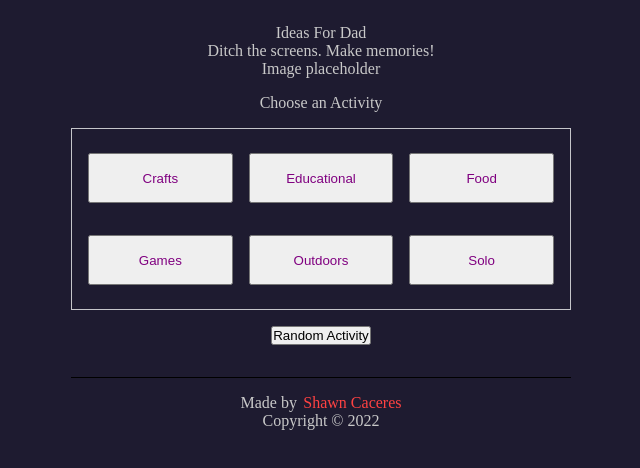
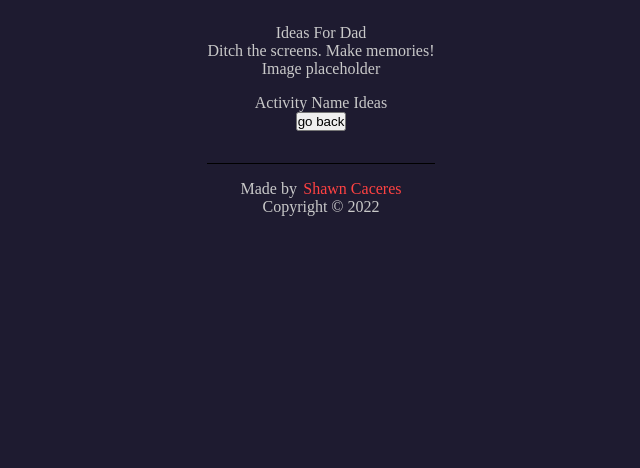
Before and after one commit to shawncace/parental-assitant-react, a React (Create React App) app: page / in a window 1280 px wide. Both pictures are taken after a click on the button "Educational". Shown: the top 468 px of the page, without its empty margins (319-959 px from the left). Built offline with nearby package versions, Linux system fonts and the light colour scheme.

Commit message:
figuring out context

```diff
--- a/src/App.js
+++ b/src/App.js
@@ -1,14 +1,18 @@
+import {DataProvider} from "./AppContext";
 import Header from "./components/Header";
 import Options from "./components/Options"
 import Footer from "./components/Footer"
 
 function App() {
   return (
-    <div className="App">
-      <Header />
-      <Options />
-      <Footer />
-    </div>
+    <DataProvider>
+      <div className="App">
+        <Header />
+        <Options />
+        <Footer />
+      </div>
+    </DataProvider>
+
   );
 }
 
--- a/src/AppContext.js
+++ b/src/AppContext.js
@@ -1,3 +1,50 @@
-import {createContext} from 'react';
+import {createContext, useReducer} from 'react';
+import craftsData from './data/crafts.json'
 
-export const AppContext=createContext();
+const DataContext=createContext();
+
+const ACTION = {
+  SET_COUPLES: 'setCouples',
+  ACTIVITY_CLICK: 'activityClick',
+  GO_BACK_CLICK: 'goBackClick'
+}
+
+const reducer = (state={
+  activityName:''
+}, action) =>{
+  switch(action.type){
+    case 'setCouples':
+      return{
+        ...state,
+        activityName: craftsData.name}
+    case 'activityClick':
+      return{...state, clicked:true}
+    case 'goBackClick':
+      return{...state, clicked:false}
+    default:
+      throw new Error();
+  }
+}
+
+const DataProvider = (props)=>{
+  const [state, dispatch]=useReducer(reducer,{
+    clicked: false,
+    couples: false,
+    actiityName: craftsData.name
+  })
+
+
+  return (
+    <DataContext.Provider
+      value={{
+        ACTION,
+        clicked: state.clicked,
+        activityName:state.activityName,
+        dispatch
+      }}>
+      {props.children}
+    </DataContext.Provider>
+  )
+}
+
+export {DataContext, DataProvider}
--- a/src/components/DisplayActivity.js
+++ b/src/components/DisplayActivity.js
@@ -1,11 +1,24 @@
-
+import { useContext } from "react";
+import { DataContext } from "../AppContext";
 
 const DisplayActivity = () => {
+  const {dispatch, ACTION, activityName}=useContext(DataContext)
+
+  const handleGoBackClick=()=>{
+    dispatch({
+      type: ACTION.GO_BACK_CLICK
+    })
+  }
+
   return (
     <>
       <div>
-        yo
+        Activity Name Ideas
       </div>
+
+      <div>{activityName}</div>
+
+      <button onClick={handleGoBackClick}>go back</button>
     </>
     );
 }
--- a/src/components/Options.js
+++ b/src/components/Options.js
@@ -1,3 +1,6 @@
+import { useContext } from "react";
+import { DataContext } from "../AppContext";
+
 import CraftsButton from "./optionButtons/CraftsButton";
 import EducationalButton from "./optionButtons/EducationalButton";
 import FoodButton from "./optionButtons/FoodButton";
@@ -5,12 +8,19 @@ import GamesButton from "./optionButtons/GamesButton";
 import OutdoorsButton from "./optionButtons/OutdoorsButton";
 import SoloButton from "./optionButtons/SoloButton";
 import DisplayActivity from "./DisplayActivity";
-import Crafts from "../data/crafts.json"
+
+
 
 const Options = () => {
+  const {clicked}=useContext(DataContext)
+
   return (
     <div className="options-section">
-
+      {
+        clicked ?
+        <DisplayActivity />
+        :
+        <>
           <div className="options-header">
             Choose an Activity
           </div>
@@ -29,8 +39,12 @@ const Options = () => {
           </div>
 
           <button className="random-activity-btn">Random Activity</button>
+          </>
+      }
+    </div>
 
-    </div>
+
+
   );
 }
 
--- a/src/components/optionButtons/CraftsButton.js
+++ b/src/components/optionButtons/CraftsButton.js
@@ -1,16 +1,24 @@
-import {useState} from 'react'
+import { useContext } from "react";
+import { DataContext } from "../../AppContext";
 
 const CraftsButton = () => {
-  const[btnClicked, SetBtnClicked]=useState(false)
+  const {dispatch, ACTION}=useContext(DataContext)
 
-  const displayActivity=()=>{
-    SetBtnClicked(true)
+  const handleClick=()=>{
+    dispatch({
+      type: ACTION.ACTIVITY_CLICK,
+    })
+
+    dispatch({
+      type: ACTION.SET_COUPLES
+    })
   }
+
 
   return (
     <>
       <button className='btn'
-              onClick={displayActivity}>
+              onClick={handleClick}>
               Crafts
       </button>
     </>
--- a/src/components/optionButtons/EducationalButton.js
+++ b/src/components/optionButtons/EducationalButton.js
@@ -1,7 +1,18 @@
+import { useContext } from "react";
+import { DataContext } from "../../AppContext";
+
 const EducationalButton = () => {
+  const {dispatch, ACTION}=useContext(DataContext)
+
+  const handleClick=()=>{
+    dispatch({
+      type: ACTION.ACTIVITY_CLICK
+    })
+  }
+
   return (
     <>
-      <button className='btn'>Educational</button>
+      <button className='btn' onClick={handleClick}>Educational</button>
     </>
    );
 }
--- a/src/components/optionButtons/FoodButton.js
+++ b/src/components/optionButtons/FoodButton.js
@@ -1,7 +1,18 @@
+import { useContext } from "react";
+import { DataContext } from "../../AppContext";
+
 const FoodButton = () => {
+  const {dispatch, ACTION}=useContext(DataContext)
+
+  const handleClick=()=>{
+    dispatch({
+      type: ACTION.ACTIVITY_CLICK
+    })
+  }
+
   return (
     <>
-      <button className='btn'>Food</button>
+      <button className='btn' onClick={handleClick}>Food</button>
     </>
    );
 }
--- a/src/components/optionButtons/GamesButton.js
+++ b/src/components/optionButtons/GamesButton.js
@@ -1,7 +1,18 @@
+import { useContext } from "react";
+import { DataContext } from "../../AppContext";
+
 const GamesButton = () => {
+  const {dispatch, ACTION}=useContext(DataContext)
+
+  const handleClick=()=>{
+    dispatch({
+      type: ACTION.ACTIVITY_CLICK
+    })
+  }
+
   return (
     <>
-      <button className='btn'>Games</button>
+      <button className='btn' onClick={handleClick}>Games</button>
     </>
   );
 }
--- a/src/components/optionButtons/OutdoorsButton.js
+++ b/src/components/optionButtons/OutdoorsButton.js
@@ -1,7 +1,18 @@
+import { useContext } from "react";
+import { DataContext } from "../../AppContext";
+
 const OutdoorsButton = () => {
+  const {dispatch, ACTION}=useContext(DataContext)
+
+  const handleClick=()=>{
+    dispatch({
+      type: ACTION.ACTIVITY_CLICK
+    })
+  }
+
   return (
   <>
-    <button className='btn'>Outdoors</button>
+    <button className='btn' onClick={handleClick}>Outdoors</button>
   </> );
 }
 
--- a/src/components/optionButtons/SoloButton.js
+++ b/src/components/optionButtons/SoloButton.js
@@ -1,7 +1,18 @@
+import { useContext } from "react";
+import { DataContext } from "../../AppContext";
+
 const SoloButton = () => {
+  const {dispatch, ACTION}=useContext(DataContext)
+
+  const handleClick=()=>{
+    dispatch({
+      type: ACTION.ACTIVITY_CLICK
+    })
+  }
+
   return (
     <>
-      <button className='btn'>Solo</button>
+      <button className='btn' onClick={handleClick}>Solo</button>
     </>
    );
 }
```
Lines whose indentation alone changed are shown as unchanged.
